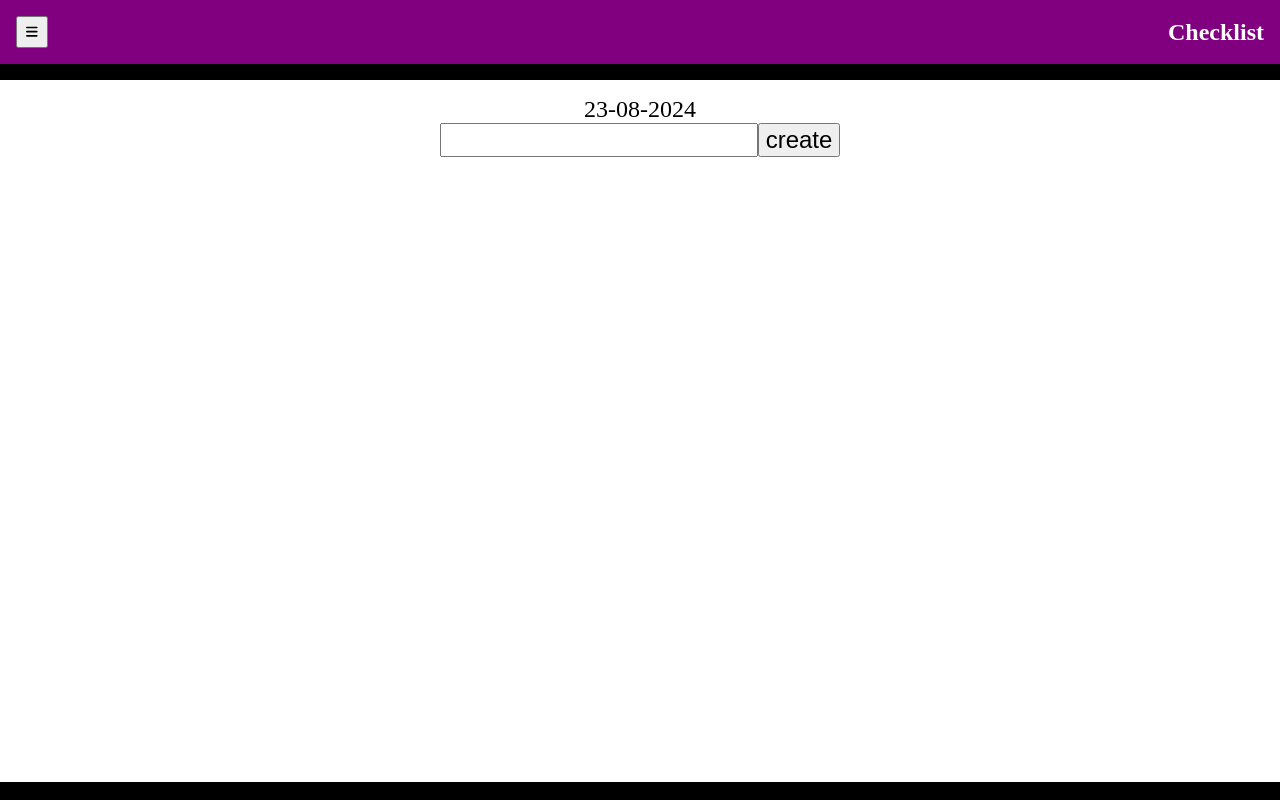
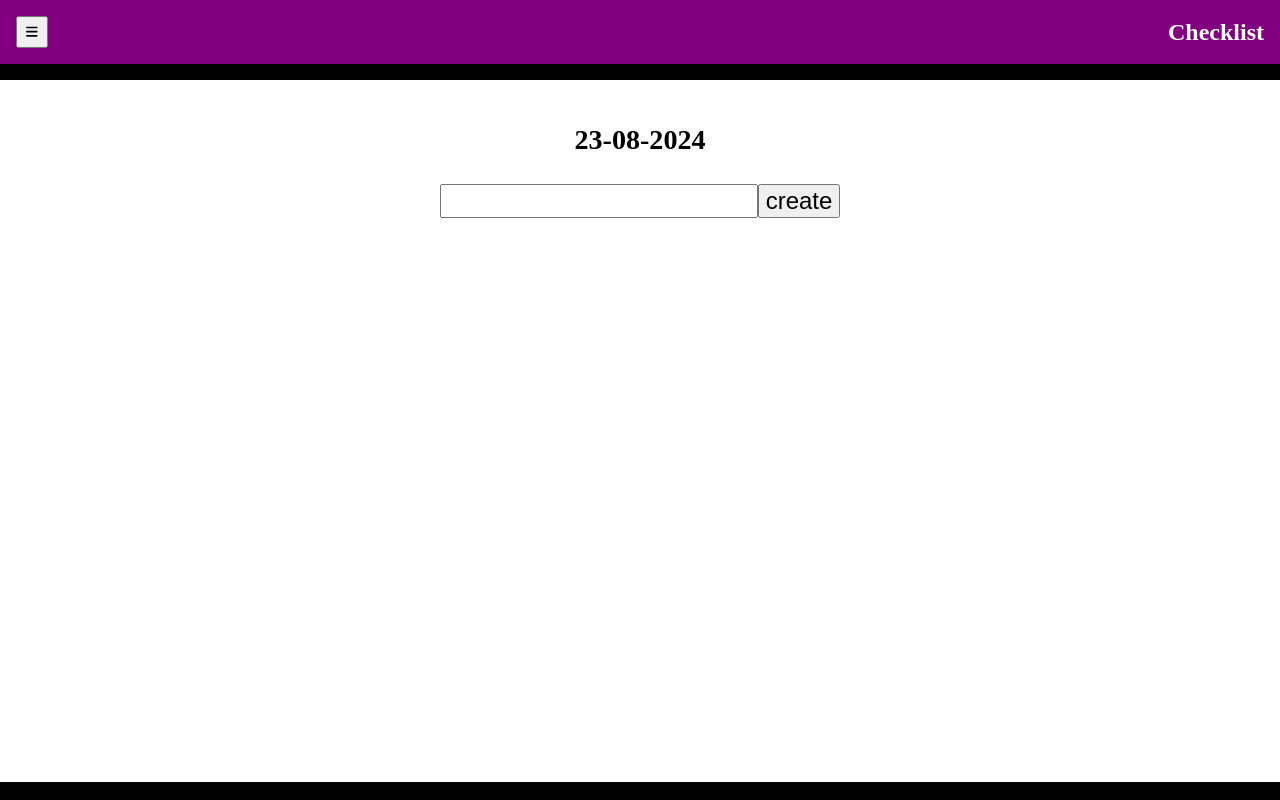
Before and after one commit to 60x20/Checklist, a React (Vite) app: page /2024/08/23 in a window 1280 px wide. Built offline with nearby package versions, Linux system fonts and the light colour scheme.

Commit message:
text wrapped in h3

```diff
--- a/src/components/Checklist.jsx
+++ b/src/components/Checklist.jsx
@@ -107,7 +107,7 @@ const Checklist = () => {
 
   return (
     <div id="checklist">
-      {`${day}-${month}-${year}`}
+      <h3>{`${day}-${month}-${year}`}</h3>
       <form onSubmit={createTodoHandler}>
         {/* reset text-input's value if date changes */}
         <input key={year + month + day} type="text" name="todoName" required />
```
